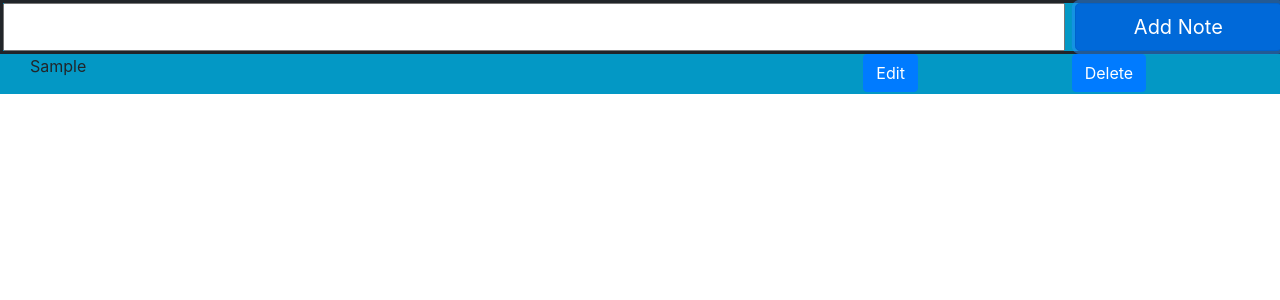
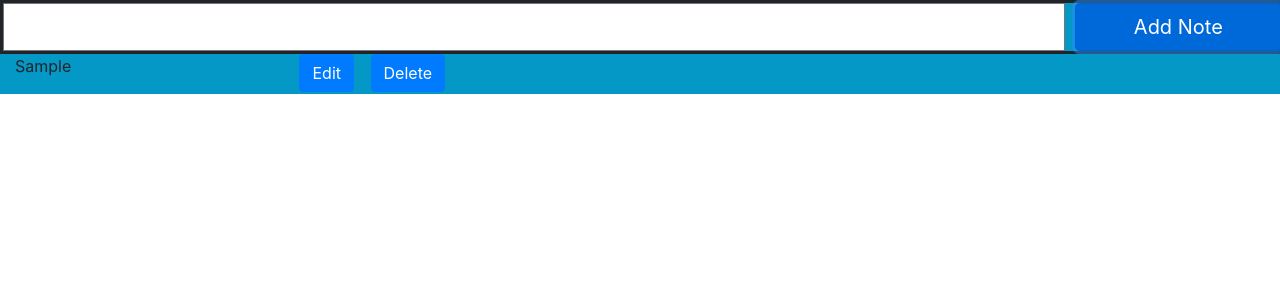
Before and after one commit to Beardonn/NotesApp, a React (Create React App) app: page / in a window 1280 px wide. Both pictures are taken after typing "Sample" into the empty fields and a click on the button "Add Note". Shown: the top 300 px of the page. Built offline with nearby package versions, Linux system fonts and the light colour scheme.

Commit message:
adjustments

```diff
--- a/src/App.js
+++ b/src/App.js
@@ -114,7 +114,7 @@ class App extends Component {
   }
   render() {
     return (
-      <Container id="mainComponent" fluid>
+      <Container id="main_component" fluid>
         <Input
           handleAddNote={this.handleAddNote}
           handleAddText={this.handleAddText}
--- a/src/DisplayNotes.jsx
+++ b/src/DisplayNotes.jsx
@@ -6,11 +6,9 @@ class DisplayNotes extends Component {
     return (
       <Container fluid>
         <Row>
-          <Col>
-            {this.props.notes.map((note) => {
-              return note;
-            })}
-          </Col>
+          {this.props.notes.map((note) => {
+            return <Col sm={4}>{note}</Col>;
+          })}
         </Row>
       </Container>
     );
--- a/src/Input.jsx
+++ b/src/Input.jsx
@@ -21,7 +21,7 @@ class Input extends Component {
   }
   render() {
     return (
-      <Container id="inputComponent" fluid>
+      <Container id="input_component" fluid>
         <Row>
           <Col sm={10} className="input-col">
             <input
--- a/src/Note.jsx
+++ b/src/Note.jsx
@@ -21,7 +21,6 @@ class Note extends Component {
   }
   render() {
     return (
-      <Container fluid>
       <Row>
         <Col>
           <p>{this.props.noteText}</p>
@@ -33,7 +32,6 @@ class Note extends Component {
           <Button onClick={this.handleDeleteNote}>Delete</Button>
         </Col>
       </Row>
-      </Container>
     );
   }
 }
--- a/src/scss/default.scss
+++ b/src/scss/default.scss
@@ -1,9 +1,14 @@
-#mainComponent {
+body {
+    width: 100%;
+    height: 98vh;
+}
+
+#main_component {
     background-color: #0398c5;
     padding: 0;
 }
 
-#inputComponent {
+#input_component {
     border: solid;
     .add-note-button {
         margin-left: 5px;
```
Lines whose indentation alone changed are shown as unchanged.
